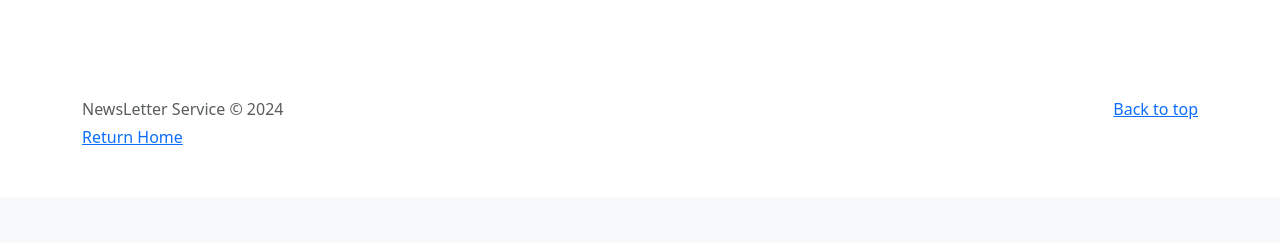
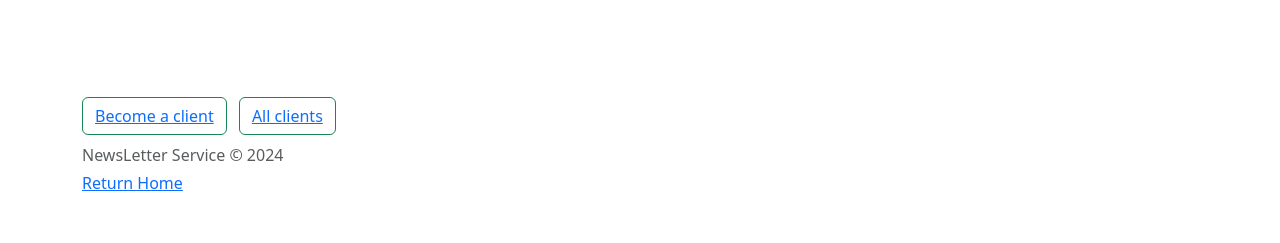
Before and after one commit to GlebOhlopkov/newsletter_service, a Django app: page /newsletter_create in a window 1280 px wide. Shown: the part 1031-1274 px from the top of the page. Before the commit the page ends 1176 px from the top, so only its background shows below. Run offline with Django 4.2, Linux system fonts and the light colour scheme; data that the repository does not hold is empty; some libraries are stand-ins or nearby versions.

Commit message:
urls/view client and log

```diff
--- a/mailing/forms.py
+++ b/mailing/forms.py
@@ -1,7 +1,7 @@
 from django import forms
 from django.forms import CheckboxInput, Select
 
-from mailing.models import Newsletter
+from mailing.models import Newsletter, Client
 
 
 class BootstrapFormStyleMixin:
@@ -21,6 +21,12 @@ class BootstrapFormStyleMixin:
                 field.widget.attrs['class'] = 'form-control'
 
 
+class ClientForm(BootstrapFormStyleMixin, forms.ModelForm):
+    class Meta:
+        model = Client
+        fields = '__all__'
+
+
 class NewsletterForm(BootstrapFormStyleMixin, forms.ModelForm):
     class Meta:
         model = Newsletter
--- a/mailing/templates/mailing/includes/inc_footer.html
+++ b/mailing/templates/mailing/includes/inc_footer.html
@@ -1,8 +1,14 @@
 <footer class="text-body-secondary py-5">
     <div class="container">
-        <p class="float-end mb-1">
-            <a href="#">Back to top</a>
-        </p>
+
+        <h3 class="btn btn-outline-success me-2">
+            <a href="{% url 'mailing:client_create' %}">Become a client</a>
+        </h3>
+
+        <h3 class="btn btn-outline-success me-2">
+            <a href="{% url 'mailing:client_list' %}">All clients</a>
+        </h3>
+
         <p class="mb-1">NewsLetter Service &copy; {% now 'Y' %}</p>
         <a href="/">Return Home</a>
     </div>
--- a/mailing/templates/mailing/newsletter_list.html
+++ b/mailing/templates/mailing/newsletter_list.html
@@ -13,8 +13,10 @@
                     <p class="card-text">{{newsletter.status}}</p>
                     <p class="card-text"><small class="text-body-secondary">Created by:
                         {{newsletter.user|default:"Nobody"}} </small></p>
-                    <a href="{% url 'mailing:newsletter_view' pk=newsletter.pk %}" class="btn btn-secondary" tabindex="-1"
+                    <a href="{% url 'mailing:newsletter_view' pk=newsletter.pk %}" class="btn btn-primary" tabindex="-1"
                        role="button" aria-disabled="true">Newsletter info</a>
+                    <a href="{% url 'mailing:lognewsletter_view' pk=newsletter.pk %}" class="btn btn-secondary" tabindex="-1"
+                       role="button" aria-disabled="true">Newsletter Log</a>
                 </div>
             </div>
         </div>
--- a/mailing/urls.py
+++ b/mailing/urls.py
@@ -1,14 +1,17 @@
 from django.urls import path
 
 from mailing.views import NewsletterListView, NewsletterCreateView, NewsletterDetailView, NewsletterUpdateView, \
-    NewsletterDeleteView
+    NewsletterDeleteView, ClientCreateView, ClientListView, LogNewsletterDetailView
 
 app_name = 'mailing'
 
 urlpatterns = [
+    path('client_list', ClientListView.as_view(), name='client_list'),
+    path('client_create', ClientCreateView.as_view(), name='client_create'),
     path('', NewsletterListView.as_view(), name='newsletter_list'),
     path('newsletter_create', NewsletterCreateView.as_view(), name='newsletter_create'),
     path('newsletter/<int:pk>/', NewsletterDetailView.as_view(), name='newsletter_view'),
     path('newsletter_update/<int:pk>/', NewsletterUpdateView.as_view(), name='newsletter_update'),
     path('newsletter_delete/<int:pk>/', NewsletterDeleteView.as_view(), name='newsletter_delete'),
+    path('lognewsletter/<int:pk>/', LogNewsletterDetailView.as_view(), name='logne  wsletter_view')
 ]
--- a/mailing/views.py
+++ b/mailing/views.py
@@ -3,8 +3,24 @@ from django.shortcuts import render
 from django.urls import reverse_lazy
 from django.views.generic import ListView, CreateView, UpdateView, DeleteView, DetailView
 
-from mailing.forms import NewsletterForm
-from mailing.models import Newsletter
+from mailing.forms import NewsletterForm, ClientForm
+from mailing.models import Newsletter, Client, LogNewsletter
+
+
+class ClientCreateView(CreateView):
+    model = Client
+    form_class = ClientForm
+    success_url = reverse_lazy('mailing:newsletter_list')
+
+
+class ClientListView(ListView):
+    model = Client
+
+
+class NewsletterCreateView(CreateView):
+    model = Newsletter
+    form_class = NewsletterForm
+    success_url = reverse_lazy('mailing:newsletter_list')
 
 
 class NewsletterListView(ListView):
@@ -13,12 +29,6 @@ class NewsletterListView(ListView):
 
 class NewsletterDetailView(DetailView):
     model = Newsletter
-
-
-class NewsletterCreateView(CreateView):
-    model = Newsletter
-    form_class = NewsletterForm
-    success_url = reverse_lazy('mailing:newsletter_list')
 
 
 class NewsletterUpdateView(UpdateView):
@@ -30,3 +40,7 @@ class NewsletterUpdateView(UpdateView):
 class NewsletterDeleteView(DeleteView):
     model = Newsletter
     success_url = reverse_lazy('mailing:newsletter_list')
+
+
+class LogNewsletterDetailView(DetailView):
+    model = LogNewsletter
```
Also changed, not shown: mailing/templates/mailing/client_form.html (added, +19 -0 lines), mailing/templates/mailing/client_list.html (added, +21 -0 lines), mailing/templates/mailing/lognewsletter_detail.html (added, +18 -0 lines).
